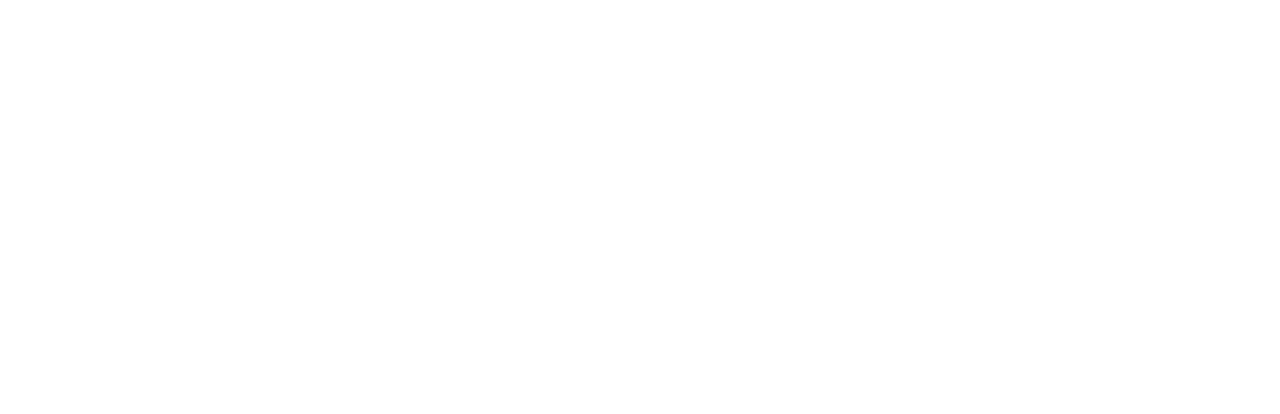
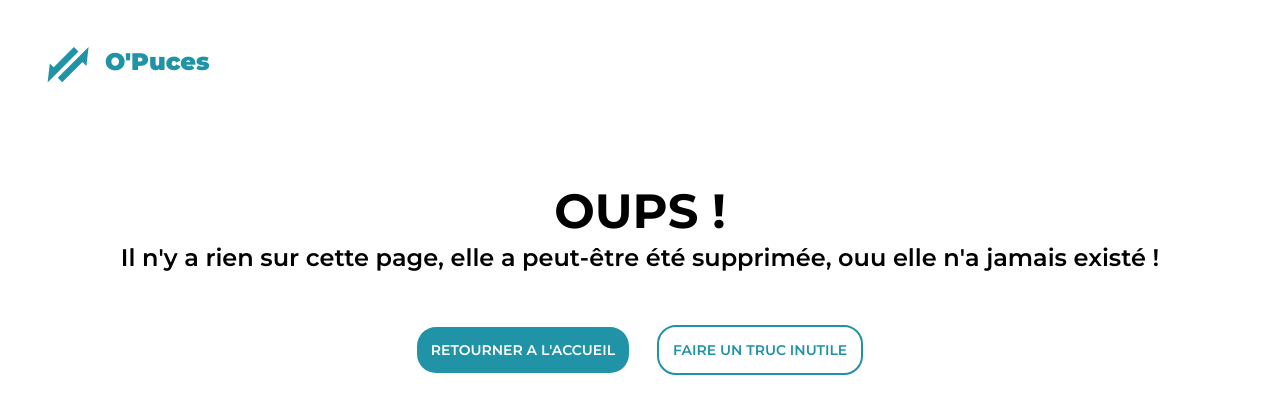
Before and after one commit to Gaetan-CRISTINA/Projet-OPuces-Front, a Vue app in the folder opuces/: page /error-404 in a window 1280 px wide. Shown: the top 414 px of the page. Built offline with nearby package versions, Linux system fonts and the light colour scheme.

Commit message:
404 manque svg

```diff
--- a/opuces/src/components/organisms/ErrorPage.vue
+++ b/opuces/src/components/organisms/ErrorPage.vue
@@ -1,103 +1,104 @@
 <template>
-  <header>
-    <div class="main-container">
-      <div id="left-header-mobile" class="flex">
-        <PictoUser/>
-        <p id="se-connecter">Se connecter</p>
+  <div>
+    <div class="error-header">
+      <span><Logo /></span>
+      <h2>O'Puces</h2>
     </div>
-      <div id="right-header-mobile" class="flex">
-        <PictoFilters/>
+    <div class="error-text">
+      <span>OUPS !</span>
+      <p>
+        Il n'y a rien sur cette page, elle a peut-être été supprimée, ouu elle
+        n'a jamais existé !
+      </p>
     </div>
-      <div id="left-header-desktop">
-        <a href="#"><span><Logo/></span>O'puces</a>
-      </div>
-      <div id="center-header-desktop" class="flex">
-        <SearchBar/>
-      </div>
-      <div id="right-header-desktop" class="flex">
-        <PictoUser/>
+    <div class="error-button">
+      <a href="" class="useless">RETOURNER A L'ACCUEIL</a>
+      <a href="" class="useless2">FAIRE UN TRUC INUTILE</a>
     </div>
   </div>
-  </header>
 </template>
 
 <script>
-import PictoUser from '../atoms/PictoUser'
-import PictoFilters from '../atoms/PictoFilters'
-import Logo from '../atoms/Logo'
-import SearchBar from '../molecules/SearchBar'
+import Logo from "../atoms/Logo";
 
 export default {
-  name: 'Header',
+  name: "ErrorPage",
   components: {
-      PictoUser,
-      PictoFilters,
     Logo,
-      SearchBar,
   },
-}
+};
 </script>
 
 <style lang="scss">
-@import '../../assets/scss/main';
-#left-header-desktop,
-#center-header-desktop,
-#right-header-desktop {
-  display: none;
+@import "../../assets/scss/main";
+
+.error-header {
+  display: flex;
+  margin: 2em;
+  padding: 15px;
 }
-header {
-  padding: 1em 0;
-  width: 100%;
-  background-color: #fff;
+.error-header svg {
+  width: 42px;
+  margin-right: 1em;
+}
+.error-header h2 {
+  font-size: 24px;
+  font-weight: 900;
+  color: $main-green;
+}
+.error-text {
   display: flex;
+  text-align: center;
+  justify-content: center;
+  flex-direction: column;
+  margin: 4em;
 }
-.main-container {
-  width: 100%;
+.error-text span {
+  font-weight: 700;
+  font-size:48px;
+}
+.error-text p {
+  font-weight: 600;
+  font-size:24px;
+}
+.error-button {
  display: flex;
-  justify-content: space-between;
+  text-align: center;
+  align-items:center;
+  justify-content: center;
+  flex-direction:column;
 }
-.flex {
-  display: flex;
+.error-button a {
+  margin: 1em;
+  width: 50%;
+  padding: 1em;;
+  border-radius:19px;
+  font-weight:600;
+  font-size:14px;
 }
-#se-connecter {
-  padding-left: 1em;
-  position: relative;
-  top: 2px;
-}
-
-  @media screen and (min-width: 576px) {
+.useless {
+  color:white;
+  background-color:$main-green;
 
 }
-  @media screen and (min-width: 768px) {
+.useless2 {
+  color:$main-green;
+  background-color:white;
+  border:2px solid $main-green;
 
 }
+@media screen and (min-width: 576px) {
+}
+@media screen and (min-width: 768px) {
+}
 @media screen and (min-width: 992px) {
-    #left-header-mobile,
-    #right-header-mobile {
-      display: none;
-    }
-    #left-header-desktop,
-    #center-header-desktop,
-    #right-header-desktop {
+
+@media screen and (min-width: 1200px) {
+  }.error-button {
  display: block;
-    }
-    #left-header-desktop a {
-      display: flex;
-      font-weight: 900;
-      font-size: 16px;
-      color: $main-green;
-      transition: all .3s;
-    }
-    #left-header-desktop a span {
-      margin-right: .3em;
-    }
-
 
 }
-  @media screen and (min-width: 1200px) {
-
 }
 @media screen and (min-width: 1400px) {
-
 }
 </style>
--- a/opuces/src/plugins/router.js
+++ b/opuces/src/plugins/router.js
@@ -6,7 +6,7 @@
 import LoginForm from '../views/LoginForm.vue'
 import CreateUser from '../views/CreateUser.vue'
 
-import UserProfil from '../views/UserProfil.vue'
+import ErrorPages from '../views/ErrorPages.vue'
 import Logout from '../views/Logout.vue'
 
 import MentionsLegales from '../views/MentionsLegales.vue'
@@ -35,12 +35,6 @@
     component: CreateUser
   },
   {
-
-    path: '/user-profil',
-    name: 'UserProfil',
-    component: UserProfil
-  },
-  {
     path: '/logout',
     name: 'Logout',
     component: Logout
@@ -51,6 +45,11 @@
     component: MentionsLegales
 
   },
+  {
+    path: '/error-404',
+    name: 'ErrorPage',
+    component: ErrorPages
+  },
 ]
 
 const router = new VueRouter({
--- /dev/null
+++ b/opuces/src/views/ErrorPages.vue
@@ -0,0 +1,21 @@
+<template>
+ <ErrorPage/>
+</template>
+
+<script>
+import ErrorPage from '../components/organisms/ErrorPage.vue';
+
+
+export default {
+  name: 'ErrorPages',
+  components: {
+      ErrorPage
+
+  },
+
+}
+</script>
+<style scoped lang="scss">
+
+
+</style>
--- a/opuces/src/views/UserProfil.vue
+++ /dev/null
@@ -1,15 +0,0 @@
-<template>
-  <FiltersMobile/>
-
-</template>
-
-<script>
-import FiltersMobile from '../components/organisms/FiltersMobile.vue'
-
-export default {
-  name: 'UserProfil',
-  components: {
-    FiltersMobile,
-  }
-}
-</script>
```
Lines whose indentation alone changed are shown as unchanged.
